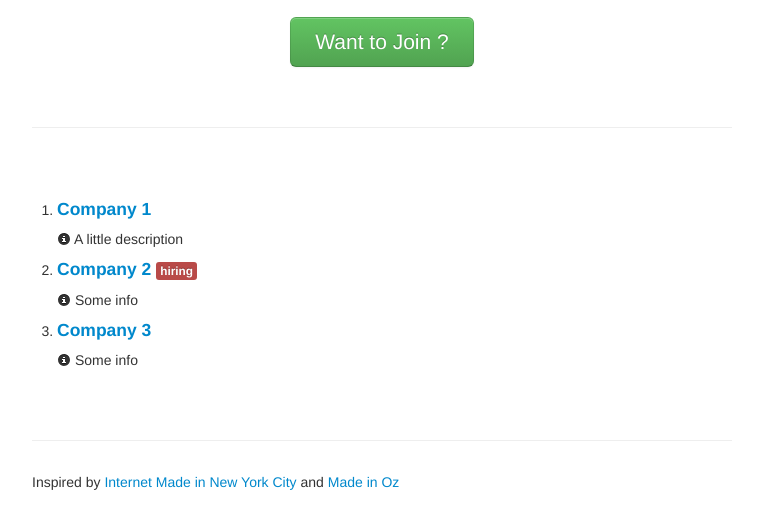
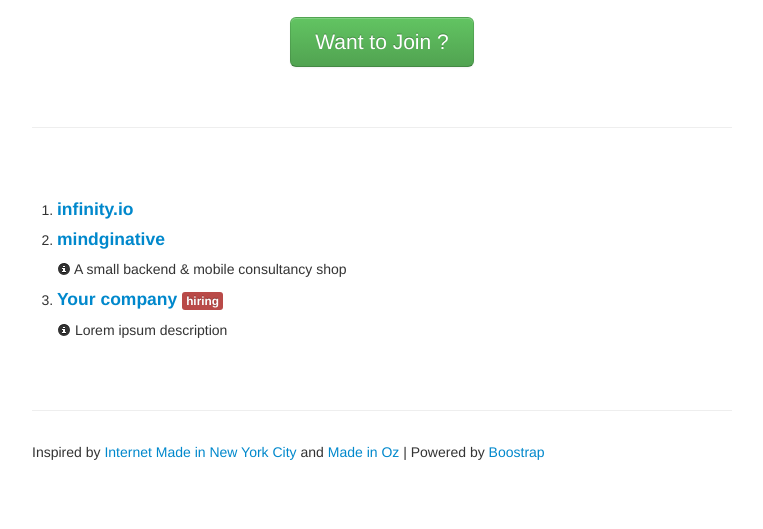
Before and after one commit to rixrix/madeinnz, a plain HTML site: page index.html in a window 1280 px wide. Shown: the part 299-828 px from the top of the page, without its empty margins (258-1021 px from the left). After the commit the page ends 801 px from the top, so only its background shows below. Drawn offline with nearby package versions, Linux system fonts and the light colour scheme.

Commit message:
Added 2 companies

```diff
--- a/index.html
+++ b/index.html
@@ -64,23 +64,22 @@
         <div class="span12">
           <ol>
             <li>
-              <h4><a href="#">Company 1</a> </h4>
-              <p><i class="icon-info-sign"></i> A little description</p>
+              <h4><a href="http://infinity.io">infinity.io</a> </h4>
           </li>
           <li>
-              <h4><a href="#">Company 2</a> <span class="label label-important">hiring</span></h4>
-              <p><i class="icon-info-sign"></i> Some info</p>
+              <h4><a href="http://www.mindginative.com">mindginative</a></h4>
+              <p><i class="icon-info-sign"></i> A small backend & mobile consultancy shop</p>
           </li>
           <li>
-              <h4><a href="#">Company 3</a> </h4>
-              <p><i class="icon-info-sign"></i> Some info</p>
+              <h4><a href="#">Your company</a> <span class="label label-important">hiring</span></h4>
+              <p><i class="icon-info-sign"></i> Lorem ipsum description</p>
           </li>
         </ol>
         </div>
       </div>
       <hr>
       <div class="footer">
-        Inspired by <a href="http://nytm.org/made-in-nyc">Internet Made in New York City</a> and <a href="http://madeinoz.org">Made in Oz</a>
+        Inspired by <a href="http://nytm.org/made-in-nyc">Internet Made in New York City</a> and <a href="http://madeinoz.org">Made in Oz</a> |  Powered by <a href="http://twitter.github.com/bootstrap/index.html">Boostrap</a>
       </div>
 
       <div id="wanttojoin" class="modal hide fade" tabindex="-1" role="dialog" aria-labelledby="myModalLabel" aria-hidden="true">
```
